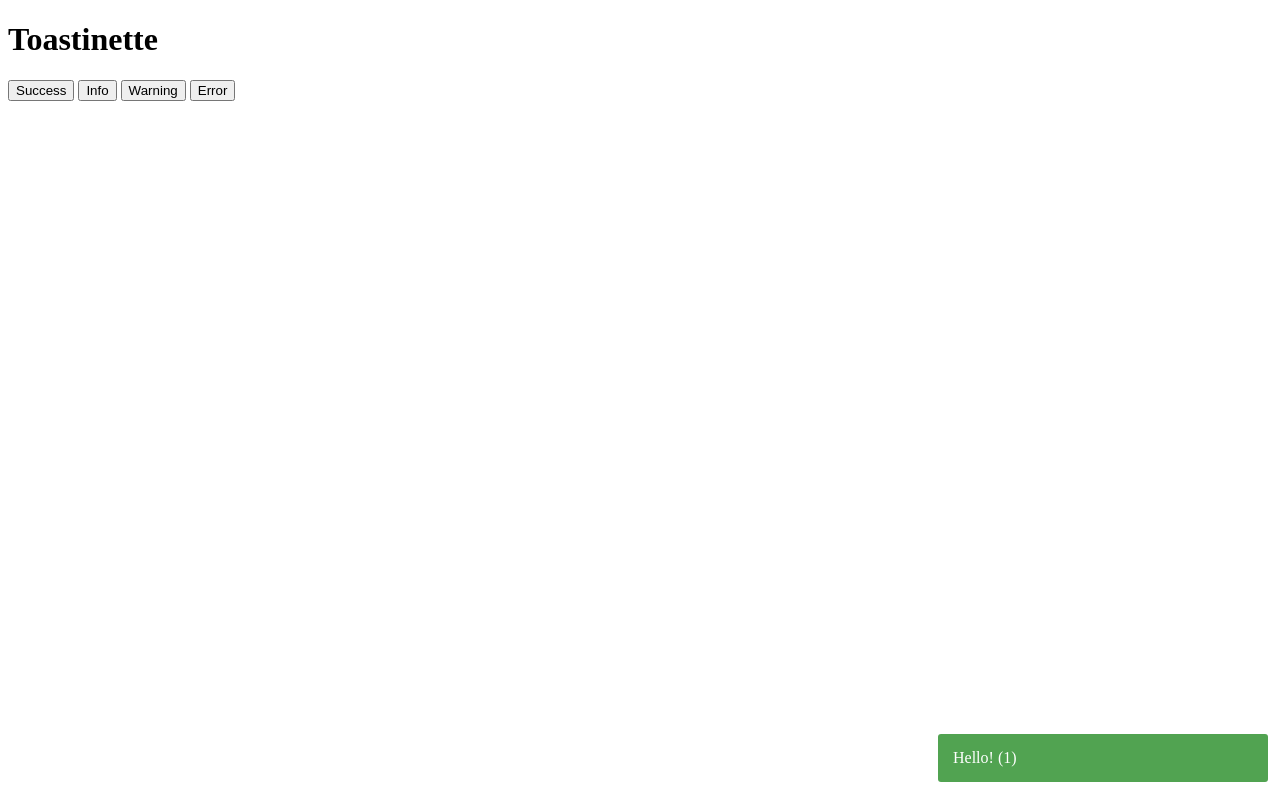
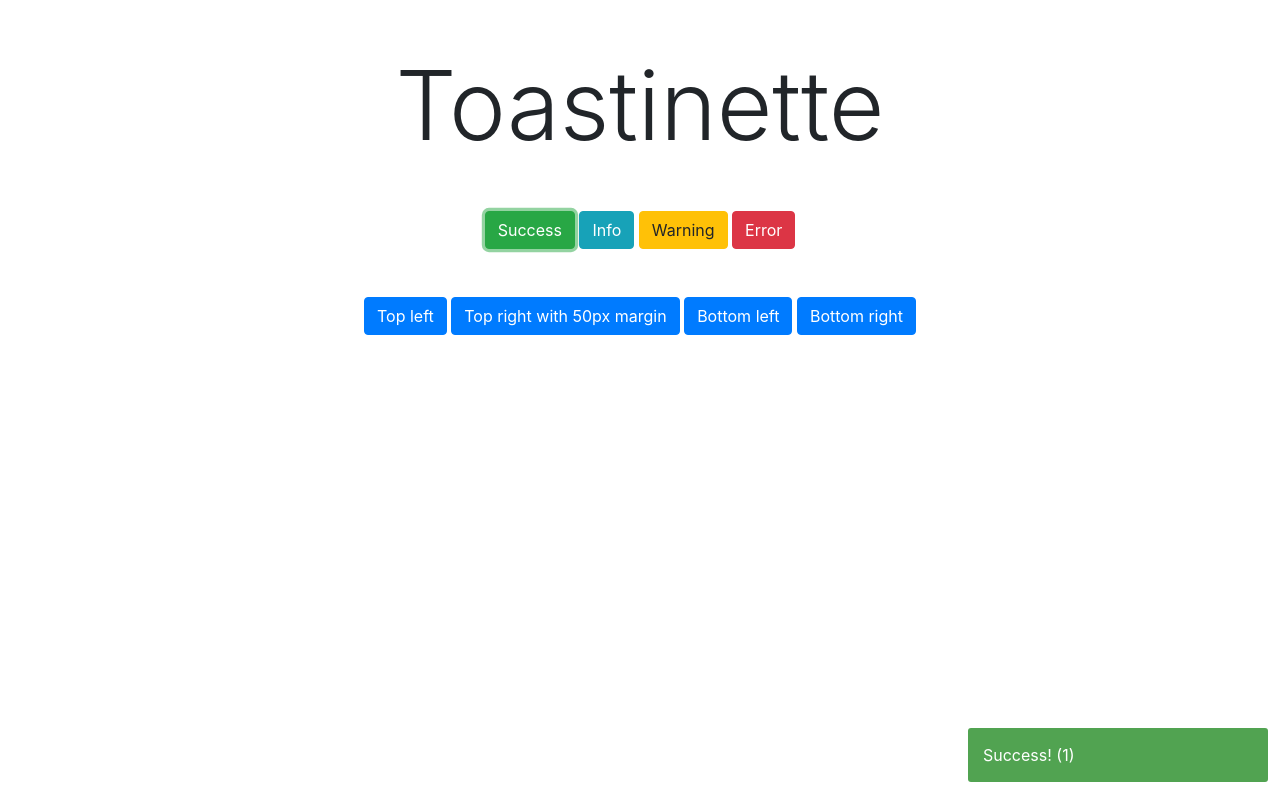
Before and after one commit to willjouo/toastinette, a website: page demo/demo.html in a window 1280 px wide. Both pictures are taken after a click on the button "Success". Drawn offline with nearby package versions, Linux system fonts and the light colour scheme; files that its build step writes are made by us from their sources.

Commit message:
New 1024 B version

```diff
--- a/demo/demo.html
+++ b/demo/demo.html
@@ -4,19 +4,52 @@
     <meta charset="utf-8" />
     <title>Toastinette</title>
     <meta name="viewport" content="width=device-width, initial-scale=1, maximum-scale=1">
+    <link rel="stylesheet" href="https://stackpath.bootstrapcdn.com/bootstrap/4.1.3/css/bootstrap.min.css" integrity="sha384-MCw98/SFnGE8fJT3GXwEOngsV7Zt27NXFoaoApmYm81iuXoPkFOJwJ8ERdknLPMO" crossorigin="anonymous">
     <link href="../dist/toastinette.css" rel="stylesheet" type="text/css" />
 </head>
 <body>
-    <h1>Toastinette</h1>
-    <button type="button" id="success">Success</button>
-    <button type="button" id="info">Info</button>
-    <button type="button" id="warning">Warning</button>
-    <button type="button" id="error">Error</button>
+    <div class="container">
+        <h1 class="mt-5 text-center display-1">Toastinette</h1>
+        <div class="mt-5 text-center">
+            <button type="button" class="btn btn-success" id="success">Success</button>
+            <button type="button" class="btn btn-info" id="info">Info</button>
+            <button type="button" class="btn btn-warning" id="warning">Warning</button>
+            <button type="button" class="btn btn-danger" id="error">Error</button>
+        </div>
+        <div class="mt-5 text-center">
+            <button type="button" class="btn btn-primary" id="tl">Top left</button>
+            <button type="button" class="btn btn-primary" id="tr">Top right with 50px margin</button>
+            <button type="button" class="btn btn-primary" id="bl">Bottom left</button>
+            <button type="button" class="btn btn-primary" id="br">Bottom right</button>
+        </div>
+    </div>
     <script src="../dist/toastinette.js"></script>
     <script>
         var nextID = 1;
-        document.getElementById('success').addEventListener('click', ()=>{
-            Toastinette('success', 2000+Math.random()*5000, 'Hello! ('+(nextID++)+')')
+        const click = (id, fn)=>{document.getElementById(id).addEventListener('click', fn);};
+        click('success', ()=>{
+            Toastinette.show('success', 2000+Math.random()*5000, 'Success! ('+(nextID++)+')');
+        });
+        click('info', ()=>{
+            Toastinette.show('info', 2000+Math.random()*5000, 'Info! ('+(nextID++)+')');
+        });
+        click('warning', ()=>{
+            Toastinette.show('warning', 2000+Math.random()*5000, 'Warning! ('+(nextID++)+')');
+        });
+        click('error', ()=>{
+            Toastinette.show('error', 2000+Math.random()*5000, 'Error! ('+(nextID++)+')');
+        });
+        click('br', ()=>{
+            Toastinette.setPosition('br');
+        });
+        click('bl', ()=>{
+            Toastinette.setPosition('bl');
+        });
+        click('tr', ()=>{
+            Toastinette.setPosition('tr', 50);
+        });
+        click('tl', ()=>{
+            Toastinette.setPosition('tl');
         });
     </script>
 </body>
--- a/src/toastinette.css
+++ b/src/toastinette.css
@@ -1,19 +1,15 @@
 #toastinette {
     position: fixed;
-    z-index: 9999;
-    bottom: 12px;
-    right: 12px;
+    z-index: 999;
 }
 
 #toastinette > div {
-    position: relative;
     margin: 0 0 6px;
     padding: 15px;
     width: 300px;
     border-radius: 3px;
     color: #fff;
-    opacity: 0;
-    transition: opacity 1s;
+    transition: opacity 0.3s;
 }
 
 .toastinette-success {
--- a/src/toastinette.js
+++ b/src/toastinette.js
@@ -2,37 +2,62 @@
 
     'use strict';
 
-    var create = (t)=>document.createElement(t),
-        id = (id)=>document.getElementById(id),
-        initialized = false;
+    var doc = document,
+        create = (t)=>doc.createElement(t),
+        id = (id)=>doc.getElementById(id),
+        initialized = false,
+        name = 'toastinette',
 
-    function init(){
+        init = ()=>{
+            initialized = true;
             let toaster = create('div');
-        toaster.id = 'toastinette';
-        document.body.appendChild(toaster);
-        initialized = true;
-    }
+            toaster.id = name;
+            doc.body.appendChild(toaster);
+            lib.setPosition('br');
+        },
 
-    function add(type, duration, html){
+        pos = (top, right, bottom, left)=>{
+            let style = id(name).style;
+            style.top = top;
+            style.right = right;
+            style.bottom = bottom;
+            style.left = left;
+        },
+
+        lib = {
+            show: (type, duration, html)=>{
                 if(!initialized) init();
                 let toast = create('div'),
-            toaster = id('toastinette');
-        toast.classList.add('toastinette-'+type);
+                    toaster = id(name);
+                toast.classList.add(name+'-'+type);
                 toast.innerHTML = html;
                 toaster.appendChild(toast);
-        toast.style.opacity = '1';
                 setTimeout(()=>{
                     toast.style.opacity = 0;
                     setTimeout(()=>{
                         toaster.removeChild(toast);
-            }, 1000);
+                    }, 300);
                 }, duration);
+            },
+
+            setPosition: (position, margin=12)=>{
+                if(!initialized) init();
+                let no = 'auto', yes = margin+'px';
+                if(position == 'tr')
+                    pos(yes, yes, no, no);
+                else if(position == 'tl')
+                    pos(yes, no, no, yes);
+                else if(position == 'br')
+                    pos(no, yes, yes, no);
+                else
+                    pos(no, no, yes, yes);
             }
+        };
 
     if(typeof exports === 'object')
-        module.exports = add;
+        module.exports = lib;
     else if(typeof define === 'function' && define.amd)
-        define([], function(){return add});
+        define([], function(){return lib});
     else
-        root.Toastinette = add;
+        root.Toastinette = lib;
 })(this);
```
Also changed, not shown: README.md, dist/toastinette.css, dist/toastinette.js, dist/toastinette.min.css, dist/toastinette.min.js. Lines whose indentation alone changed are shown as unchanged.
